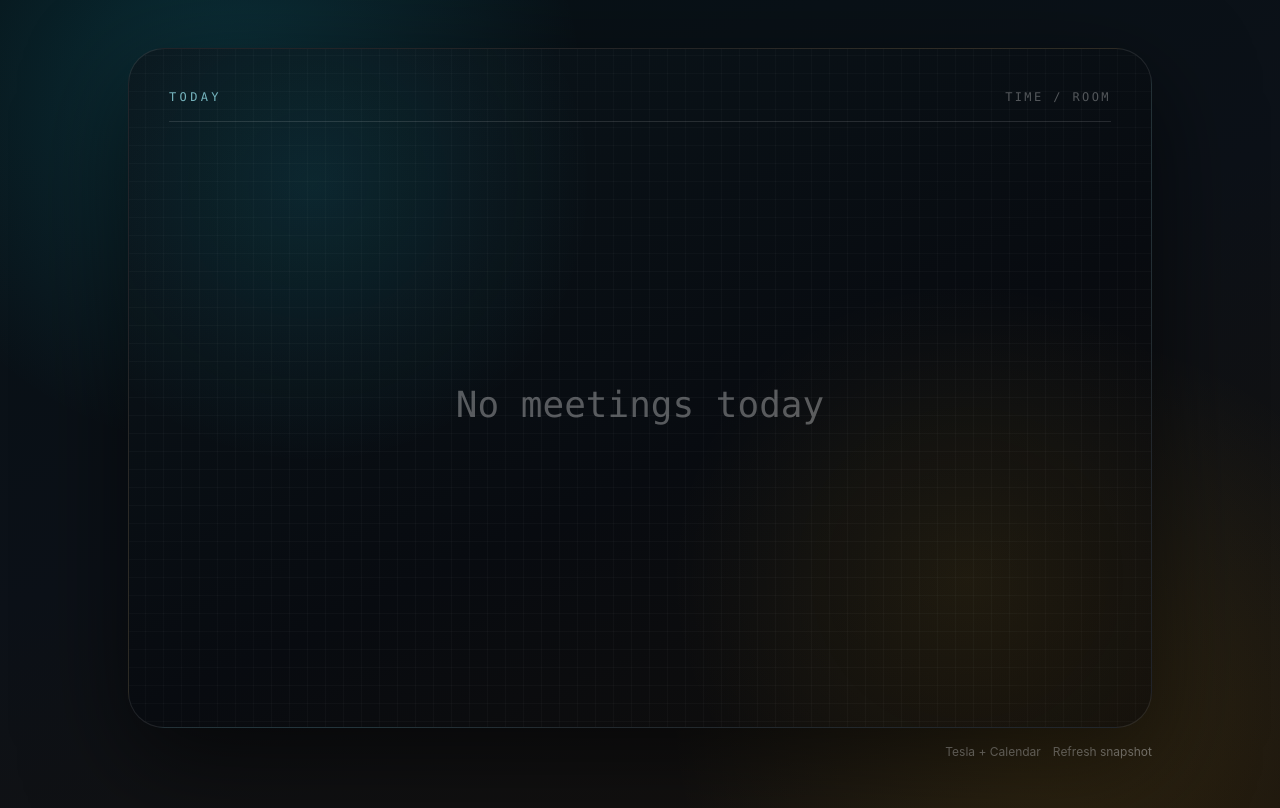
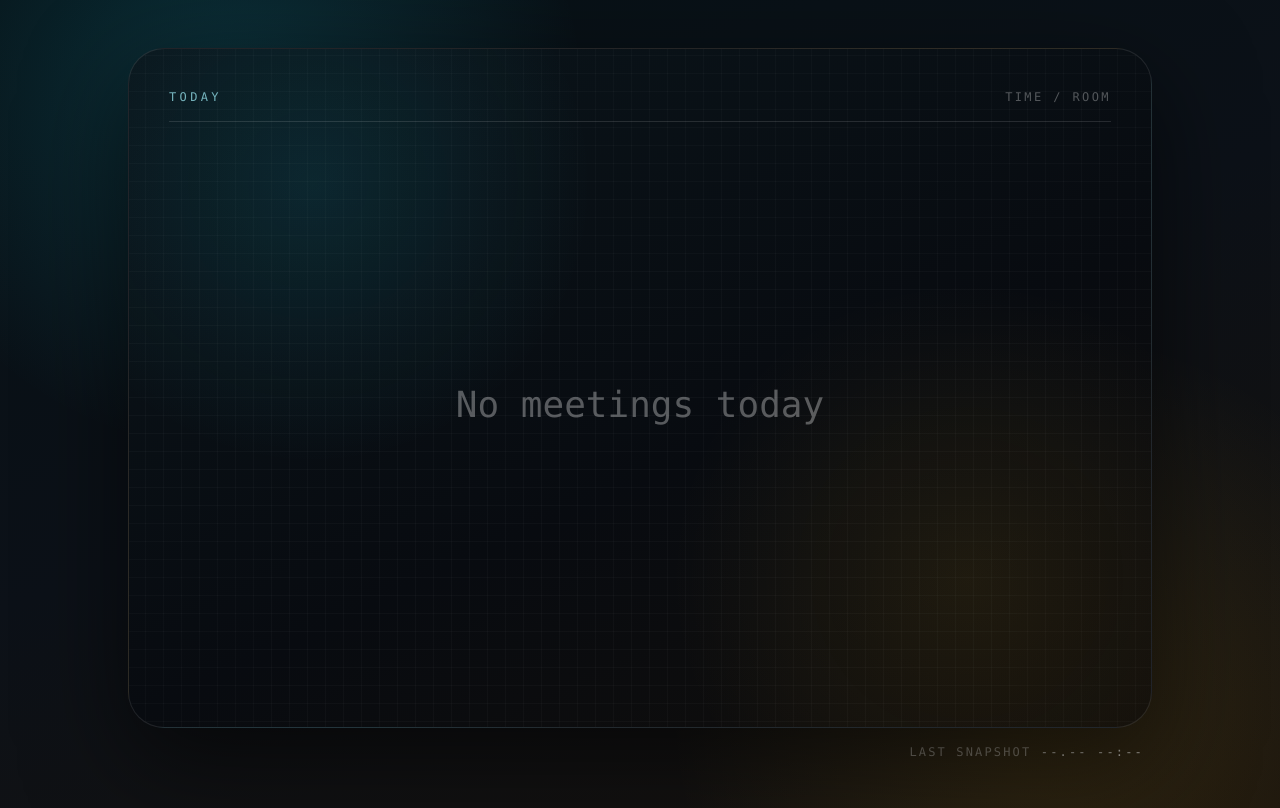
Before and after one commit to soobeom82-glitch/led_display_portal, a Next.js app: page /meeting in a window 1280 px wide. Built offline with nearby package versions, Linux system fonts and the light colour scheme; no server answers.

Commit message:
feat: show calendar snapshot time

```diff
--- a/src/app/meeting/page.tsx
+++ b/src/app/meeting/page.tsx
@@ -1,4 +1,3 @@
-import Link from "next/link";
 import { MeetingBoard } from "@/components/meeting-board";
 import { getCalendarDisplayState } from "@/lib/calendar/client";
 import type { CalendarEvent } from "@/lib/types";
@@ -15,9 +14,30 @@ function toMeetingTiming(event: CalendarEvent) {
   };
 }
 
+function formatSnapshotTime(value: string) {
+  const date = new Date(value);
+  if (Number.isNaN(date.getTime()) || date.getTime() === 0) {
+    return "--.-- --:--";
+  }
+
+  const parts = new Intl.DateTimeFormat("en-US", {
+    timeZone: "Asia/Seoul",
+    month: "2-digit",
+    day: "2-digit",
+    hour: "2-digit",
+    minute: "2-digit",
+    hour12: false,
+  }).formatToParts(date);
+  const getPart = (type: Intl.DateTimeFormatPartTypes) =>
+    parts.find((part) => part.type === type)?.value ?? "--";
+
+  return `${getPart("month")}.${getPart("day")} ${getPart("hour")}:${getPart("minute")}`;
+}
+
 export default async function MeetingPage() {
   const calendar = await getCalendarDisplayState();
   const initialNow = new Date().toISOString();
+  const snapshotTime = formatSnapshotTime(calendar.syncedAt);
 
   return (
     <main className="relative flex min-h-screen items-center justify-center overflow-hidden px-4 py-8 sm:px-6 sm:py-12">
@@ -27,13 +47,13 @@ export default async function MeetingPage() {
           initialNow={initialNow}
           todayEvents={calendar.today.events.map(toMeetingTiming)}
         />
-        <div className="flex justify-end gap-3 text-xs text-white/45">
-          <Link href="/display" className="hover:text-white/75">
-            Tesla + Calendar
-          </Link>
-          <Link href="/meeting" className="hover:text-white/75">
-            Refresh snapshot
-          </Link>
+        <div className="flex justify-end px-2 font-mono text-[10px] uppercase tracking-[0.18em] text-white/35 sm:text-xs">
+          <p>
+            Last snapshot{" "}
+            <time dateTime={calendar.syncedAt} className="text-white/60">
+              {snapshotTime}
+            </time>
+          </p>
         </div>
       </div>
     </main>
--- a/src/lib/calendar/client.ts
+++ b/src/lib/calendar/client.ts
@@ -19,6 +19,7 @@ export async function getCalendarDisplayState(
     return {
       timezone: "Asia/Seoul",
       generatedAt: new Date(0).toISOString(),
+      syncedAt: new Date(0).toISOString(),
       today: EMPTY_RANGE,
       upcoming: EMPTY_RANGE,
       meeting: null,
@@ -30,6 +31,7 @@ export async function getCalendarDisplayState(
   return {
     timezone: snapshot.timezone,
     generatedAt: snapshot.generatedAt,
+    syncedAt: snapshot.storedAt,
     today: snapshot.today,
     upcoming: snapshot.upcoming,
     meeting: findMeetingAlert(snapshot.upcoming.events, now),
--- a/src/lib/types.ts
+++ b/src/lib/types.ts
@@ -75,6 +75,7 @@ export interface CalendarMeetingAlert {
 }
 
 export interface CalendarDisplayState extends CalendarSyncPayload {
+  syncedAt: string;
   meeting: CalendarMeetingAlert | null;
   source: "google-apps-script" | "unavailable";
   message?: string;
```
Also changed, not shown: 2 other files (tests, documents, lock files or other folders).
